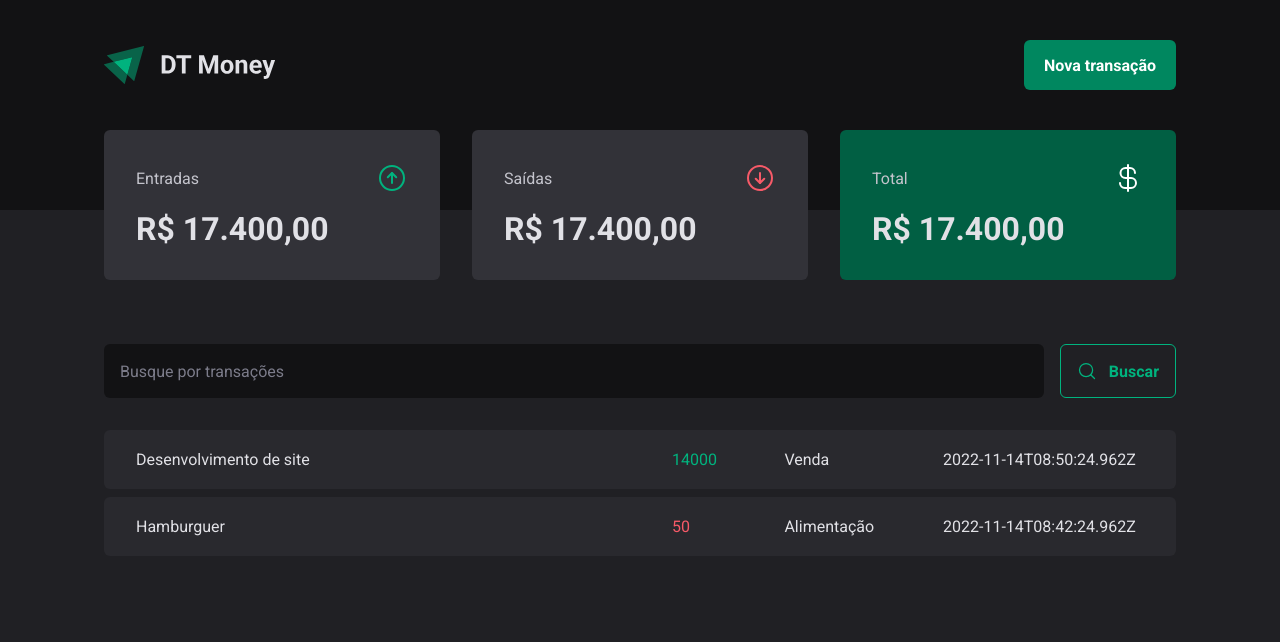
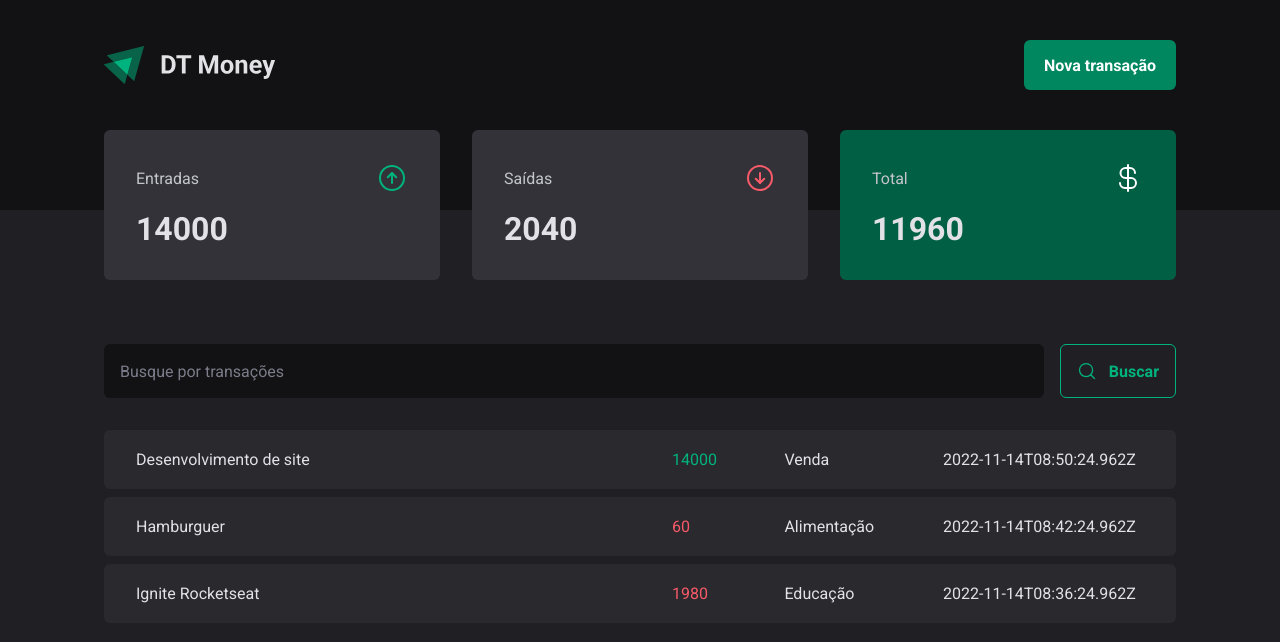
Before and after one commit to yuricavalini/ignite-dt-money, a React (Vite) app: page / in a window 1280 px wide. Shown: the top 642 px of the page. Built offline with nearby package versions, Linux system fonts and the light colour scheme; data requests are answered from the project's data file.

Commit message:
feat(summary-component): add transation resume calculation

```diff
--- a/server.json
+++ b/server.json
@@ -13,8 +13,16 @@
       "description": "Hamburguer",
       "type": "outcome",
       "category": "Alimentação",
-      "price": 50,
+      "price": 60,
       "createdAt": "2022-11-14T08:42:24.962Z"
+    },
+    {
+      "id": 3,
+      "description": "Ignite Rocketseat",
+      "type": "outcome",
+      "category": "Educação",
+      "price": 1980,
+      "createdAt": "2022-11-14T08:36:24.962Z"
     }
   ]
 }
--- a/src/components/Summary/index.tsx
+++ b/src/components/Summary/index.tsx
@@ -1,8 +1,30 @@
+import { TransactionsContext } from '@/contexts/TransactionsContext';
 import { ArrowCircleDown, ArrowCircleUp, CurrencyDollar } from 'phosphor-react';
+import { useContext } from 'react';
 
 import { SummaryCard, SummaryContainer } from './styles';
 
 export default function Summary() {
+  const { transactions } = useContext(TransactionsContext);
+
+  const summary = transactions.reduce(
+    (accumulator, transaction) => {
+      if (transaction.type === 'income') {
+        accumulator.income += transaction.price;
+        accumulator.total += transaction.price;
+      } else {
+        accumulator.outcome += transaction.price;
+        accumulator.total -= transaction.price;
+      }
+      return accumulator;
+    },
+    {
+      income: 0,
+      outcome: 0,
+      total: 0,
+    },
+  );
+
   return (
     <SummaryContainer>
       <SummaryCard>
@@ -11,7 +33,7 @@
           <ArrowCircleUp size={32} color="#00b37e" />
         </header>
 
-        <strong>R$ 17.400,00</strong>
+        <strong>{summary.income}</strong>
       </SummaryCard>
 
       <SummaryCard>
@@ -20,7 +42,7 @@
           <ArrowCircleDown size={32} color="#f75a68" />
         </header>
 
-        <strong>R$ 17.400,00</strong>
+        <strong>{summary.outcome}</strong>
       </SummaryCard>
 
       <SummaryCard variant="green">
@@ -29,7 +51,7 @@
           <CurrencyDollar size={32} color="#fff" />
         </header>
 
-        <strong>R$ 17.400,00</strong>
+        <strong>{summary.total}</strong>
       </SummaryCard>
     </SummaryContainer>
   );
```
Also changed, not shown: .eslintrc.json.
